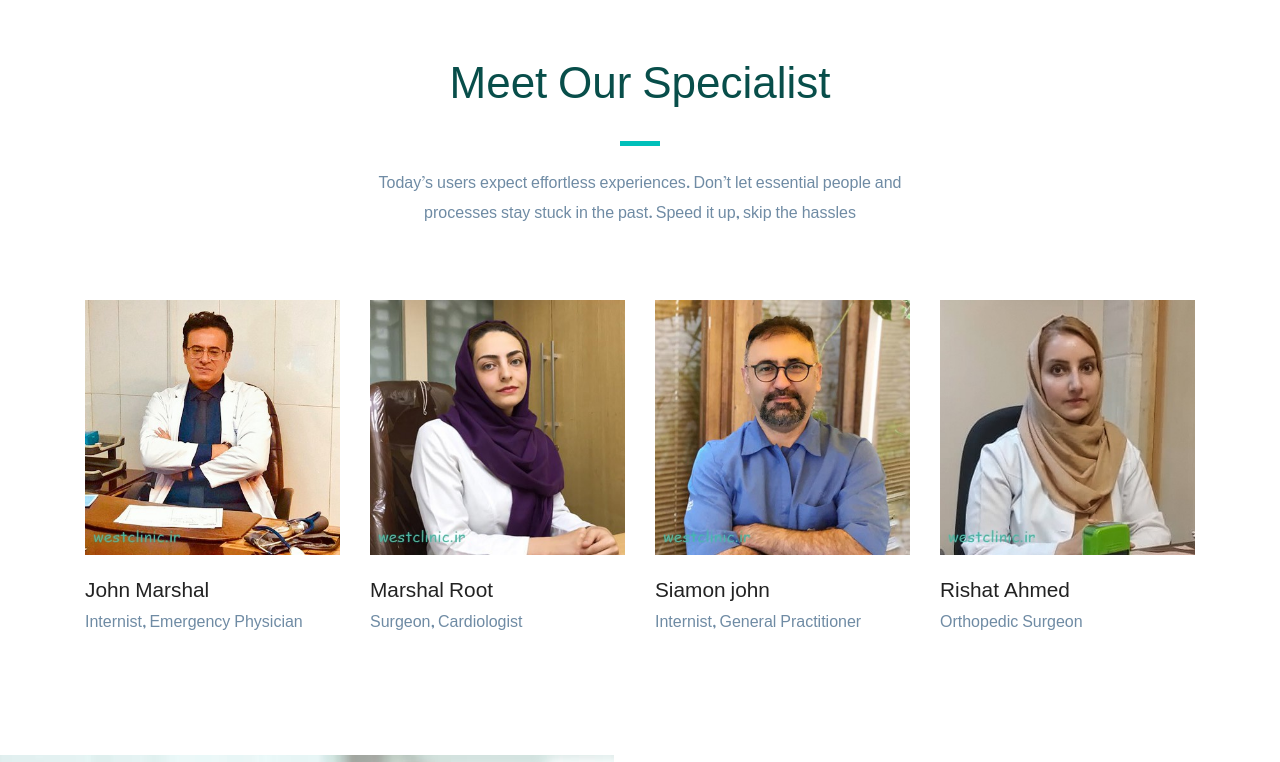
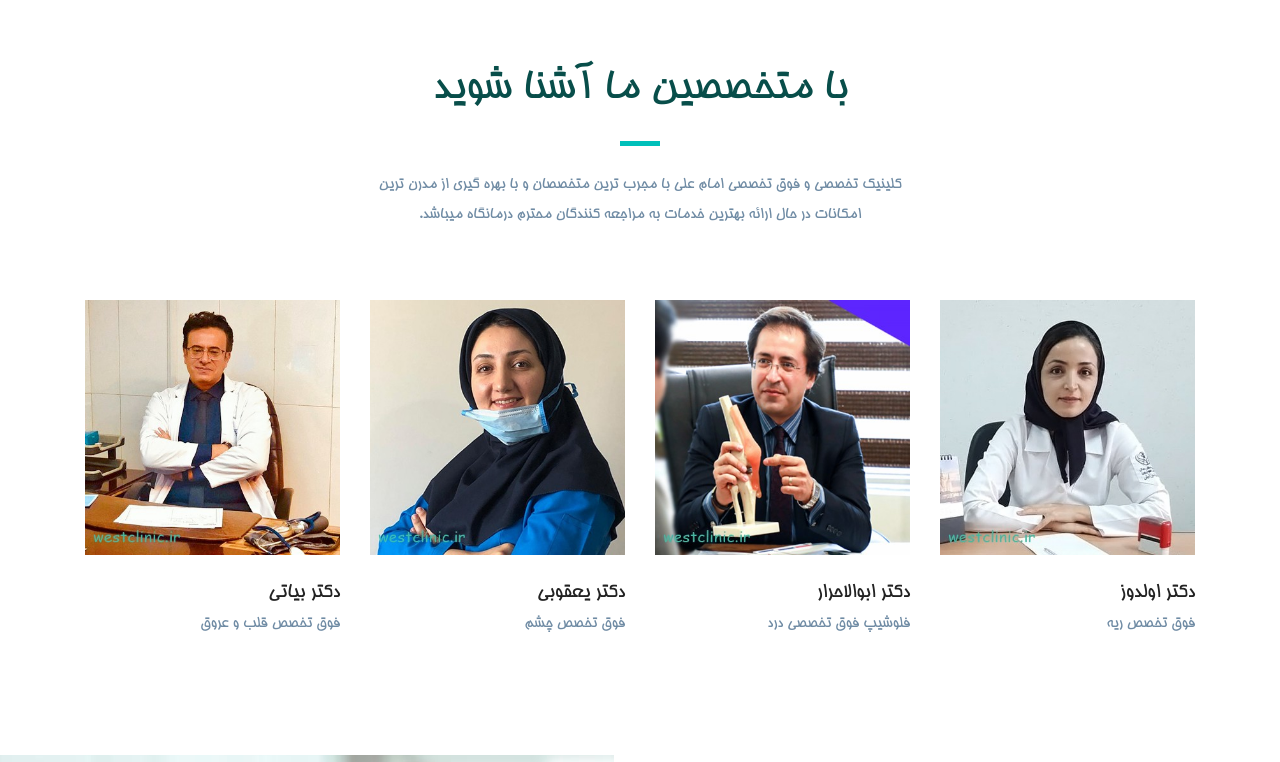
Before and after one commit to ali-jazbi/Health_Clinic, a plain HTML site: page about.html in a window 1280 px wide. Shown: the part 1940-2702 px from the top of the page. Drawn offline with Linux system fonts and the light colour scheme; some packages are replaced by stand-ins of ours.

Commit message:
Team Section is Completed !

```diff
--- a/about.html
+++ b/about.html
@@ -205,58 +205,62 @@
 <!-- NOTE End Awards -->
 
 <!-- SECTION Start Team -->
-<section class="section team">
+<section dir="rtl" align="right" class="section team">
 	<div class="container">
 		<div class="row justify-content-center">
 			<div class="col-lg-6">
 				<div class="section-title text-center">
-					<h2 class="mb-4">Meet Our Specialist</h2>
+					<h2 class="mb-4">با متخصصین ما آشنا شوید</h2>
 					<div class="divider mx-auto my-4"></div>
-					<p>Today’s users expect effortless experiences. Don’t let essential people and processes stay stuck in the past. Speed it up, skip the hassles</p>
+					<p>کلینیک  تخصصی و فوق تخصصی امام علی با مجرب ترین متخصصان و با بهره گیری از مدرن ترین امکانات در حال ارائه بهترین خدمات به مراجعه کنندگان محترم درمانگاه میباشد.
+					</p>
 				</div>
 			</div>
 		</div>
 
-		<div class="row">
+		<div dir="ltr" class="row">
 			<div class="col-lg-3 col-md-6 col-sm-6">
 				<div class="team-block mb-5 mb-lg-0">
 					<img src="images/team/1.jpg" alt="" class="img-fluid w-100">
 
 					<div class="content">
-						<h4 class="mt-4 mb-0"><a href="doctor-single.html">John Marshal</a></h4>
-						<p>Internist, Emergency Physician</p>
+						<h4 class="mt-4 mb-0"><a href="https://westclinic.ir/page/doctor/%D8%A8%DB%8C%D8%A7%D8%AA%DB%8C">دکتر بیاتی</a></h4>
+						<p>فوق تخصص قلب و عروق</p>
 					</div>
 				</div>
 			</div>
 
 			<div class="col-lg-3 col-md-6 col-sm-6">
 				<div class="team-block mb-5 mb-lg-0">
-					<img src="images/team/2.jpg" alt="" class="img-fluid w-100">
+					<img src="images/team/15.jpg" alt="" class="img-fluid w-100">
 
 					<div class="content">
-						<h4 class="mt-4 mb-0"><a href="doctor-single.html">Marshal Root</a></h4>
-						<p>Surgeon, Сardiologist</p>
+						<h4 class="mt-4 mb-0"><a href="https://westclinic.ir/page/doctor/%DB%8C%D8%B9%D9%82%D9%88%D8%A8%DB%8C">دکتر یعقوبی</a></h4>
+						<p>فوق تخصص چشم
+						</p>
 					</div>
 				</div>
 			</div>
 
 			<div class="col-lg-3 col-md-6 col-sm-6">
 				<div class="team-block mb-5 mb-lg-0">
-					<img src="images/team/3.jpg" alt="" class="img-fluid w-100">
+					<img src="images/team/14.jpg" alt="" class="img-fluid w-100">
 
 					<div class="content">
-						<h4 class="mt-4 mb-0"><a href="doctor-single.html">Siamon john</a></h4>
-						<p>Internist, General Practitioner</p>
+						<h4 class="mt-4 mb-0"><a href="https://westclinic.ir/page/doctor/%D8%A7%D8%A8%D9%88%D8%A7%D9%84%D8%A7%D8%AD%D8%B1%D8%A7%D8%B1">دکتر ابوالاحرار</a></h4>
+						<p>فلوشیپ فوق تخصصی درد
+						</p>
 					</div>
 				</div>
 			</div>
 			<div class="col-lg-3 col-md-6 col-sm-6">
 				<div class="team-block">
-					<img src="images/team/4.jpg" alt="" class="img-fluid w-100">
+					<img src="images/team/16.jpg" alt="" class="img-fluid w-100">
 
 					<div class="content">
-						<h4 class="mt-4 mb-0"><a href="doctor-single.html">Rishat Ahmed</a></h4>
-						<p>Orthopedic Surgeon</p>
+						<h4 class="mt-4 mb-0"><a href="https://westclinic.ir/page/doctor/%D8%A2%D9%84%D9%88%D8%B4">دکتر اولدوز</a></h4>
+						<p>فوق تخصص ریه
+						</p>
 					</div>
 				</div>
 			</div>
--- a/css/style.css
+++ b/css/style.css
@@ -1073,6 +1073,24 @@ a:focus {
 		left: 125%;
 	}
 }
+.team-block img {
+  transition: all .35s ease;
+  position: relative;
+}
+.team-block img:hover{
+  -webkit-transform: scale(1.1);
+  transform: scale(1.1);
+}
+@-webkit-keyframes shine1 {
+	100% {
+		left: 125%;
+	}
+}
+@keyframes shine1 {
+	100% {
+		left: 125%;
+	}
+}
 
 .lh-35 {
   line-height: 35px;
```
Also changed, not shown: images/about/COMMENT.jpg (added), images/team/13.jpg (added), images/team/14.jpg (added), images/team/15.jpg (added), images/team/16.jpg (added).
